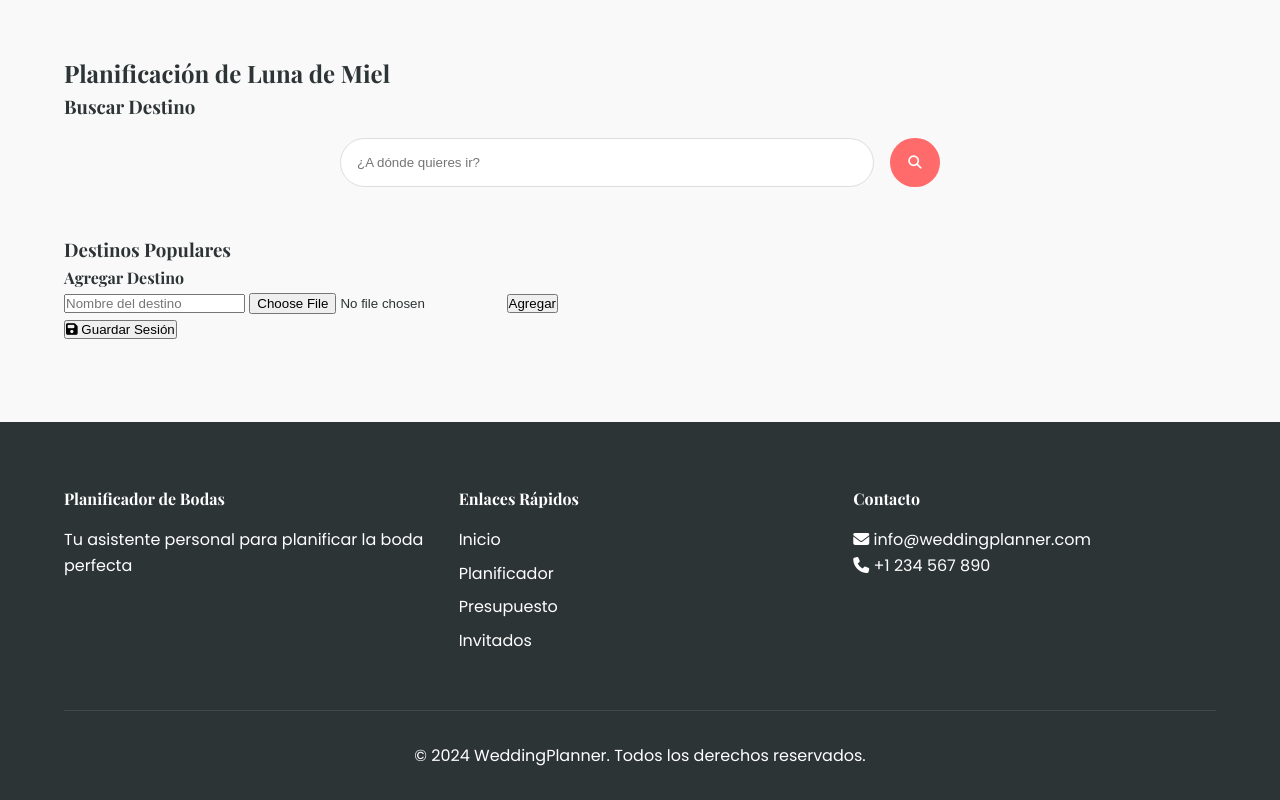
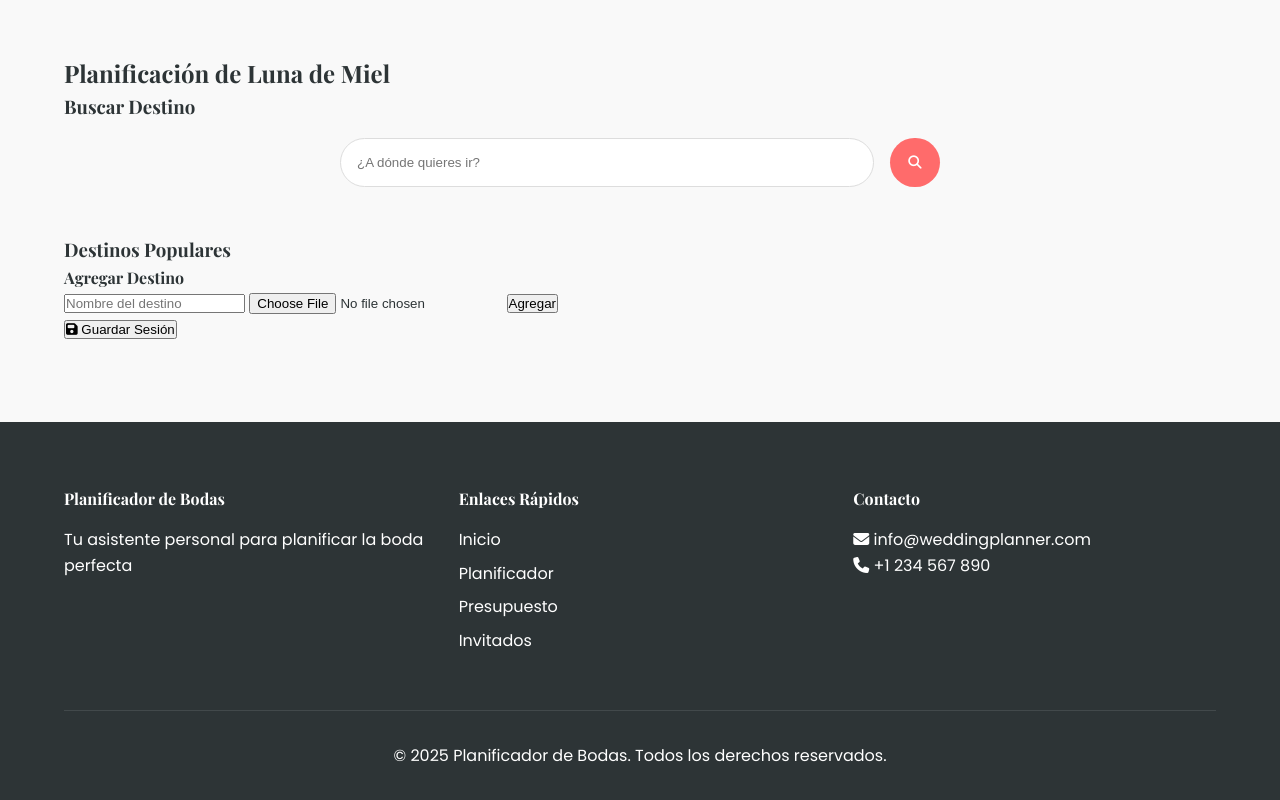
Before and after one commit to EstebanFedericoMansilla/Planificador-de-bodas, a plain HTML site: page index.html in a window 1280 px wide. Shown: the part 4530-5330 px from the top of the page. Drawn offline with nearby package versions, Linux system fonts and the light colour scheme.

Commit message:
dgsegsgf

```diff
--- a/index.html
+++ b/index.html
@@ -196,7 +196,7 @@
             </div>
         </div>
         <div class="footer-bottom">
-            <p>&copy; 2024 WeddingPlanner. Todos los derechos reservados.</p>
+            <p>&copy; 2025 Planificador de Bodas. Todos los derechos reservados.</p>
         </div>
     </footer>
 
```
